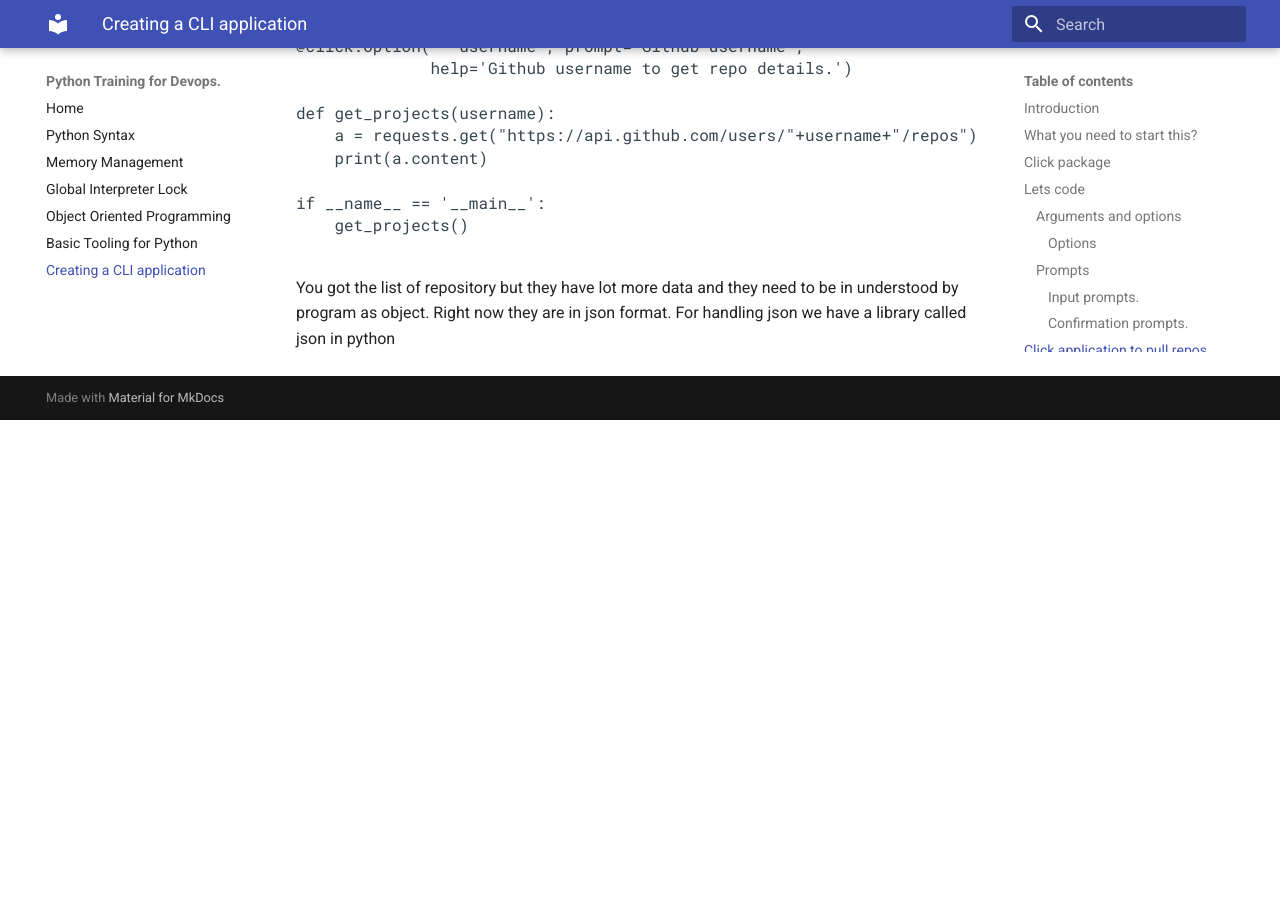
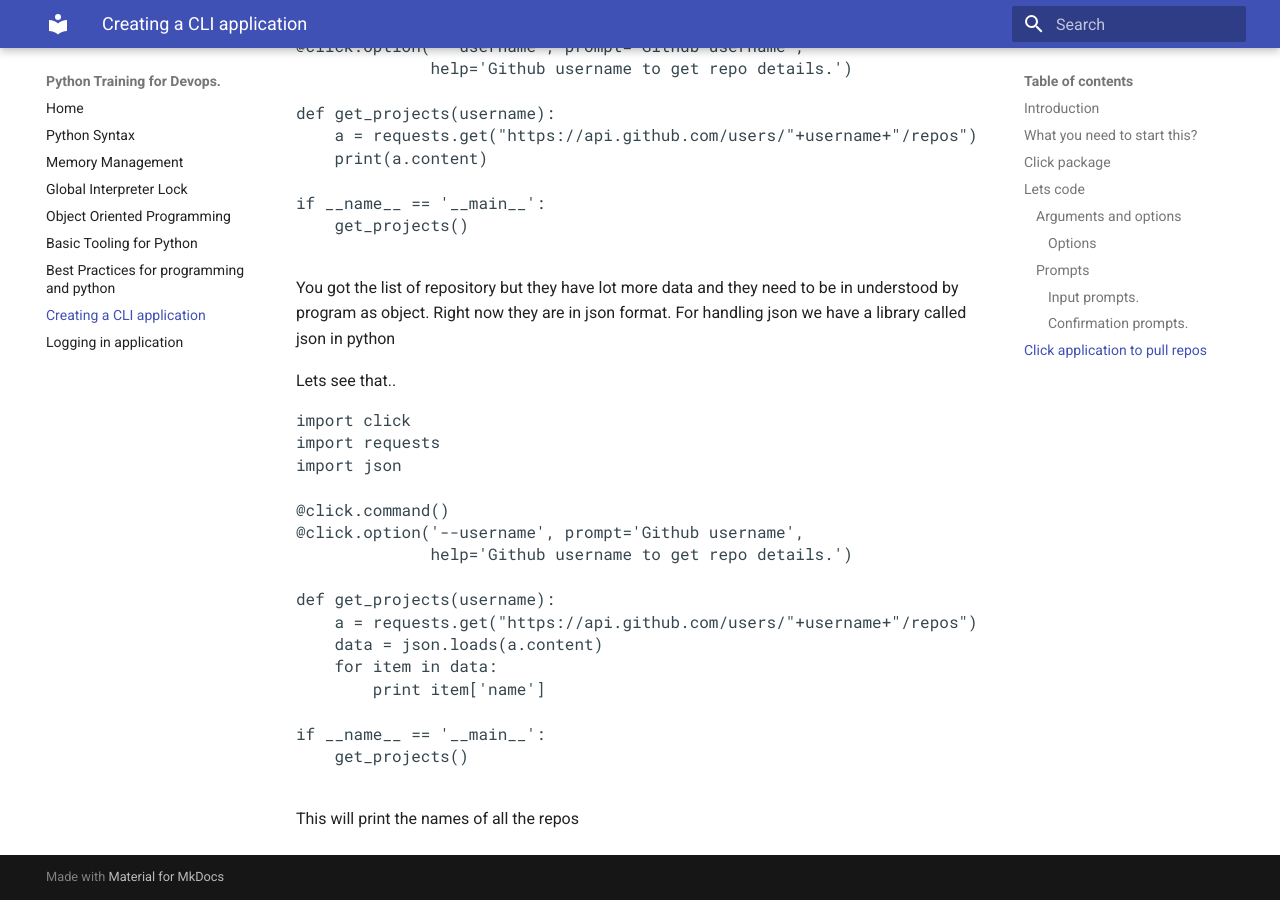
Before and after one commit to chowmean/python-training-for-devops, an MkDocs documentation site: the page built from docs/cliapp.md, in a window 1280 px wide and 900 px high, scrolled down 4126 px. Built offline with MkDocs 1.6.1 and Material for MkDocs 9.7.7, drawn with Linux system fonts in a browser that asks for light colours; before the commit the page ends 4546 px from its top, so only the background shows below that.

Commit message:
adding best programming practices

```diff
--- a/docs/cliapp.md
+++ b/docs/cliapp.md
@@ -195,3 +195,27 @@
 </pre>
 
 You got the list of repository but they have lot more data and they need to be in understood by program as object. Right now they are in json format. For handling json we have a library called json in python
+
+Lets see that..
+
+<pre>
+import click
+import requests
+import json
+
+@click.command()
+@click.option('--username', prompt='Github username',
+              help='Github username to get repo details.')
+
+def get_projects(username):
+	a = requests.get("https://api.github.com/users/"+username+"/repos")
+    data = json.loads(a.content)
+    for item in data:
+    	print item['name']
+
+if __name__ == '__main__':
+    get_projects()
+
+</pre>
+
+This will print the names of all the repos
--- a/mkdocs.yml
+++ b/mkdocs.yml
@@ -6,6 +6,9 @@
   - Global Interpreter Lock: gil.md
   - Object Oriented Programming: oops.md
   - Basic Tooling for Python: tooling.md
+  - Best Practices for programming and python: best_practices.md
   - Creating a CLI application: cliapp.md
+  - Logging in application: logging.md
+
 theme:
   name: material
```
Also changed, not shown: docs/best_practices.md (added, +21 -0 lines), docs/logging.md (added, +94 -0 lines), 2 other files.
